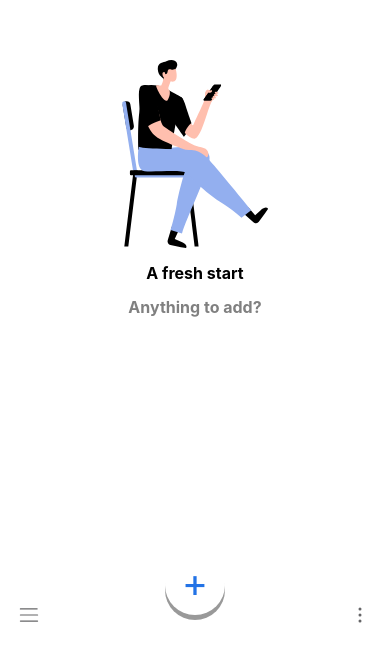
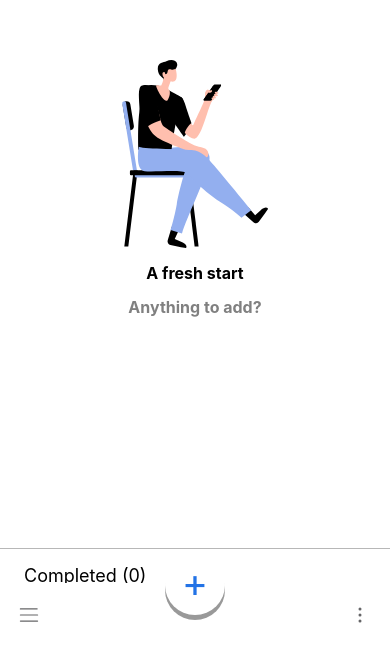
Before and after one commit to eduardolagoeiro/google-task-clone, a React Native app: screen / in a window 390 px wide. Shown: the part 197-844 px from the top of the page. Built offline with nearby package versions, Linux system fonts and the light colour scheme.

Commit message:
done task list

```diff
--- a/src/features/task/components/AddTaskModal.tsx
+++ b/src/features/task/components/AddTaskModal.tsx
@@ -72,9 +72,11 @@ export default function AddTaskModal() {
             setTimeout(() => {
               dispatch(
                 addTask({
+                  id: parseInt(Math.random().toFixed(10).substring(2)),
                   value: newTaskText,
                   done: false,
-                  id: parseInt(Math.random().toFixed(10).substring(2)),
+                  createdAt: new Date(),
+                  doneAt: null,
                 })
               );
             }, 200);
--- a/src/features/task/components/TaskItem.tsx
+++ b/src/features/task/components/TaskItem.tsx
@@ -5,6 +5,7 @@ import TaskContext from '../state/task.context';
 import { removeTask } from '../state/task.reducer';
 import ExplosionEffect from '../../common/components/ExplosionEffect';
 import ThemeContext from '../../theme/state/theme.context';
+import { NamedColors } from '../../theme/Colors';
 
 interface TaskItemProps {
   task: Task;
@@ -30,17 +31,14 @@ function TaskItem(props: TaskItemProps) {
   }, [doneEffect]);
   return (
     <View style={styles.wrapper}>
+      {!props.task.done ? (
         <TouchableWithoutFeedback
           onPress={() => {
             setDoneEffect(true);
           }}
           hitSlop={{ top: 10, bottom: 10, left: 10, right: 10 }}
         >
-        <View
-          style={{
-            marginHorizontal: 24,
-          }}
-        >
+          <View style={{ marginRight: 18 }}>
             {doneEffect ? (
               <ExplosionEffect
                 explosionRadius={10}
@@ -50,17 +48,37 @@ function TaskItem(props: TaskItemProps) {
                 <Check width={20} height={20} color="#2373E6"></Check>
               </ExplosionEffect>
             ) : (
-            <View style={styles.checkbox} />
+              <View
+                style={[
+                  styles.checkbox,
+                  {
+                    borderColor: NamedColors.Gray500,
+                  },
+                ]}
+              />
             )}
           </View>
         </TouchableWithoutFeedback>
+      ) : (
+        <View style={{ marginRight: 18 }}>
+          <Check width={20} height={20} color="#2373E6"></Check>
+        </View>
+      )}
       <View
         style={{
           flex: 1,
           alignItems: 'flex-start',
         }}
       >
-        <Text style={[styles.text, { color: themeState.theme.contrast }]}>
+        <Text
+          style={[
+            styles.text,
+            {
+              color: themeState.theme.contrast,
+              textDecorationLine: props.task.done ? 'line-through' : 'none',
+            },
+          ]}
+        >
           {props.task.value}
         </Text>
       </View>
@@ -82,7 +100,6 @@ const styles = StyleSheet.create({
   checkbox: {
     height: 20,
     width: 20,
-    borderColor: 'gray',
     borderWidth: 2,
     borderRadius: 12,
   },
--- a/src/features/task/components/TaskTitle.tsx
+++ b/src/features/task/components/TaskTitle.tsx
@@ -15,7 +15,7 @@ export default function TaskTitle() {
       >
         <Text
           style={{
-            paddingLeft: 64,
+            paddingLeft: 40,
             paddingTop: 14,
             paddingBottom: 20,
             fontSize: 32,
--- a/src/features/task/components/UndoRemoveToast.tsx
+++ b/src/features/task/components/UndoRemoveToast.tsx
@@ -36,11 +36,11 @@ export default function UndoRemoveToast() {
           color: themeState.theme.backgroundColor,
         }}
       >
-        {state.removedTasks.length} task(s) done
+        {state.toDoneTasks.length} task(s) done
       </Text>
       <Pressable
         hitSlop={{ top: 10, bottom: 10, left: 10, right: 10 }}
-        onPress={() => dispatch({ type: 'UNDO_REMOVE_TASK' })}
+        onPress={() => dispatch({ type: 'UNDO_DONE_TASK' })}
       >
         <Text
           style={{
--- a/src/features/task/pages/TaskPage.tsx
+++ b/src/features/task/pages/TaskPage.tsx
@@ -6,6 +6,8 @@ import {
   Platform,
   ScrollView,
   LayoutAnimation,
+  Text,
+  View,
 } from 'react-native';
 import ThemeContext from '../../theme/state/theme.context';
 import AddTaskModal from '../components/AddTaskModal';
@@ -16,11 +18,7 @@ import TaskItem from '../components/TaskItem';
 import TaskTitle from '../components/TaskTitle';
 import UndoRemoveToast from '../components/UndoRemoveToast';
 import TaskContext from '../state/task.context';
-import {
-  restoreState,
-  TASK_INITIAL_STATE,
-  updateTilte,
-} from '../state/task.reducer';
+import { restoreState } from '../state/task.reducer';
 
 export default function TaskPage() {
   const { state, dispatch } = useContext(TaskContext);
@@ -56,14 +54,46 @@ export default function TaskPage() {
           backgroundColor: themeState.theme.backgroundColor,
         }}
       >
-        <TaskTitle />
-        {!listIsEmpty ? (
-          state.tasks.map((el) => (
-            <TaskItem doneEffectTime={100} key={el.id} task={el} />
-          ))
-        ) : (
-          <EmptyList />
-        )}
+        <View
+          style={{
+            paddingHorizontal: 24,
+          }}
+        >
+          <TaskTitle />
+          {listIsEmpty && state.doneTasks.length === 0 ? (
+            <EmptyList />
+          ) : (
+            state.tasks.map((el) => (
+              <TaskItem doneEffectTime={100} key={el.id} task={el} />
+            ))
+          )}
+        </View>
+        <View
+          style={{
+            borderBottomColor: themeState.theme.disabled,
+            borderBottomWidth: 1,
+            marginTop: 8,
+            marginBottom: 16,
+          }}
+        />
+        <View
+          style={{
+            paddingHorizontal: 24,
+          }}
+        >
+          <Text
+            style={{
+              fontSize: 18,
+              color: themeState.theme.contrast,
+              marginBottom: 12,
+            }}
+          >
+            Completed ({state.doneTasks.length})
+          </Text>
+          {state.doneTasks.map((el) => (
+            <TaskItem doneEffectTime={100} key={'done-' + el.id} task={el} />
+          ))}
+        </View>
       </ScrollView>
       <TaskFooter />
       {state.isUndoModalOpen && <UndoRemoveToast />}
--- a/src/features/task/state/task.reducer.ts
+++ b/src/features/task/state/task.reducer.ts
@@ -24,15 +24,16 @@ const taskReducerHandlerMap: Record<
   CLOSE_UNDO_MODAL: (state) => ({
     ...state,
     isUndoModalOpen: false,
-    removedTasks: [],
+    toDoneTasks: [],
     undoTasks: null,
+    undoDoneTasks: null,
     undoHideTimeout: null,
   }),
   ADD_TASK: (state, action) => {
-    const tasks = [action.payload, ...state.tasks];
+    const tasks = [action.payload.task, ...state.tasks];
     LayoutAnimation.configureNext(LayoutAnimation.Presets.easeInEaseOut);
     const undoTasks = state.undoTasks
-      ? [action.payload, ...state.undoTasks]
+      ? [action.payload.task, ...state.undoTasks]
       : null;
     return {
       ...state,
@@ -40,27 +41,38 @@ const taskReducerHandlerMap: Record<
       undoTasks,
     };
   },
-  REMOVE_TASK: (state, action) => {
+  DONE_TASK: (state, action) => {
     const tasks = state.tasks.filter((el) => el.id !== action.payload.task.id);
     if (state.undoHideTimeout) clearTimeout(state.undoHideTimeout);
     LayoutAnimation.configureNext(LayoutAnimation.Presets.easeInEaseOut);
+    const doneTasks = [
+      { ...action.payload.task, doneAt: new Date(), done: true },
+      ...state.doneTasks,
+    ];
+    const undoDoneTasks = state.undoDoneTasks
+      ? state.undoDoneTasks
+      : [...state.doneTasks];
     return {
       ...state,
       tasks,
+      doneTasks,
       isUndoModalOpen: true,
       undoHideTimeout: action.payload.undoHideTimeout,
-      removedTasks: [...state.removedTasks, action.payload.task],
+      toDoneTasks: [...state.toDoneTasks, action.payload.task],
       undoTasks: state.undoTasks || state.tasks,
+      undoDoneTasks,
     };
   },
-  UNDO_REMOVE_TASK: (state) => {
+  UNDO_DONE_TASK: (state) => {
     if (state.undoHideTimeout) clearTimeout(state.undoHideTimeout);
     LayoutAnimation.configureNext(LayoutAnimation.Presets.easeInEaseOut);
     return {
       ...state,
       tasks: state.undoTasks || [],
-      removedTasks: [],
+      doneTasks: state.undoDoneTasks || [],
+      toDoneTasks: [],
       undoTasks: null,
+      undoDoneTasks: null,
       undoHideTimeout: null,
       isUndoModalOpen: false,
     };
@@ -92,7 +104,9 @@ export const TaskReducer = (
 export function addTask(task: Task): TaskReducerAction {
   return {
     type: 'ADD_TASK',
-    payload: task,
+    payload: {
+      task,
+    },
   };
 }
 
@@ -101,7 +115,7 @@ export function removeTask(
   undoHideTimeout: NodeJS.Timeout
 ): TaskReducerAction {
   return {
-    type: 'REMOVE_TASK',
+    type: 'DONE_TASK',
     payload: {
       task,
       undoHideTimeout,
@@ -125,12 +139,14 @@ export function updateTilte(newTitle: string): TaskReducerAction {
 
 export const TASK_INITIAL_STATE: TaskState = {
   tasks: [],
+  undoTasks: null,
+  doneTasks: [],
+  undoDoneTasks: null,
+  toDoneTasks: [],
   title: '',
   isAddModalOpen: false,
   isUndoModalOpen: false,
   undoHideTimeout: null,
-  removedTasks: [],
-  undoTasks: null,
   isBulletMenuOpen: false,
   isRenameModalOpen: false,
 };
```
Also changed, not shown: src/types/Task.d.ts (+8 -4 lines). Lines whose indentation alone changed are shown as unchanged.
